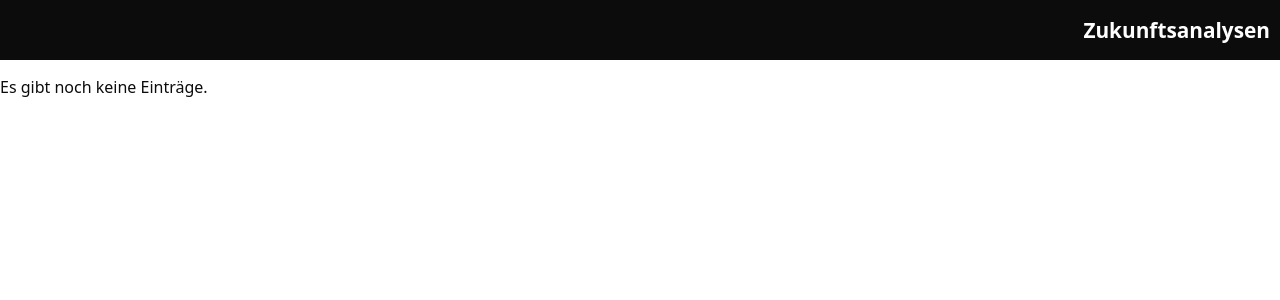
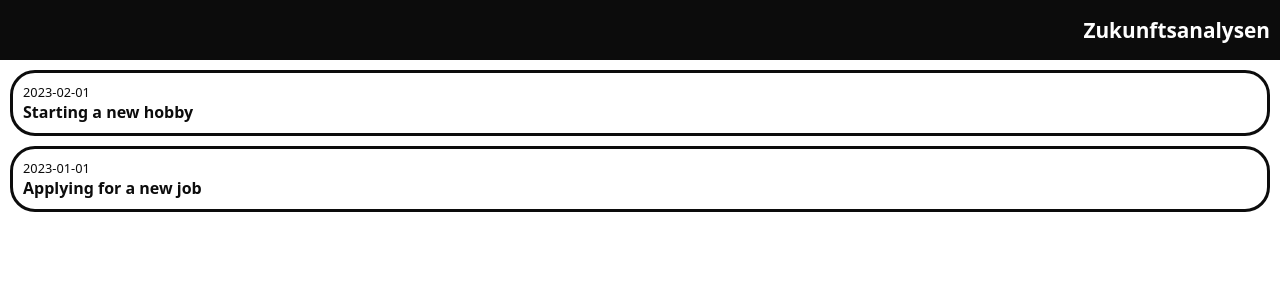
Before and after one commit to vaupunkt/cbaspCompanion, a Next.js app: page /FutureAnalysesPage in a window 1280 px wide. Shown: the top 300 px of the page. Built offline with nearby package versions, Linux system fonts and the light colour scheme.

Commit message:
change component- and page-names to english after Code Review

```diff
--- a/pages/FutureAnalysesPage/index.js
+++ b/pages/FutureAnalysesPage/index.js
@@ -1,11 +1,11 @@
 import Header from "@/components/Header";
 import EntryList from "@/components/EntryList";
 
-export default function FutureAnalysesPage({ allFutureAnalysesEntries }) {
+export default function FutureAnalysesPage({ allFutureAnalysisEntries }) {
   return (
     <>
       <Header title="Zukunftsanalysen" />
-      <EntryList entries={allFutureAnalysesEntries} />
+      <EntryList entries={allFutureAnalysisEntries} />
     </>
   );
 }
--- a/pages/_app.js
+++ b/pages/_app.js
@@ -1,12 +1,12 @@
 import GlobalStyle from "../styles";
-import placeholderEntries from "@/lib/placeholderEntries";
+import initialEntries from "@/lib/initialEntries";
 
 export default function App({ Component, pageProps }) {
-  const allEntries = placeholderEntries;
-  const allZukunftsanalyseEntries = placeholderEntries.filter(
+  const allEntries = initialEntries;
+  const allFutureAnalysisEntries = initialEntries.filter(
     (placeholderEntry) => placeholderEntry.type === "FutureAnalysis"
   );
-  const allVergangenheitsanalyseEntries = placeholderEntries.filter(
+  const allPastAnalysisEntries = initialEntries.filter(
     (placeholderEntry) => placeholderEntry.type === "PastAnalysis"
   );
 
@@ -16,8 +16,8 @@ export default function App({ Component, pageProps }) {
       <Component
         {...pageProps}
         allEntries={allEntries}
-        allZukunftsanalyseEntries={allZukunftsanalyseEntries}
-        allVergangenheitsanalyseEntries={allVergangenheitsanalyseEntries}
+        allFutureAnalysisEntries={allFutureAnalysisEntries}
+        allPastAnalysisEntries={allPastAnalysisEntries}
       />
     </>
   );
--- a/pages/entries/[id].js
+++ b/pages/entries/[id].js
@@ -1,11 +1,11 @@
 import Entry from "@/components/Entry";
 import { useRouter } from "next/router";
-import placeholderEntries from "@/lib/placeholderEntries";
+import initialEntries from "@/lib/initialEntries";
 
 export default function EntryPage() {
   const router = useRouter();
-  const entry = placeholderEntries.find(
-    (placeholderEntry) => placeholderEntry.id === router.query.id
+  const entry = initialEntries.find(
+    (initialEntry) => initialEntry.id === router.query.id
   );
 
   return <>{entry && <Entry data={entry} />}</>;
```
Also changed, not shown: lib/initialEntries.js.
